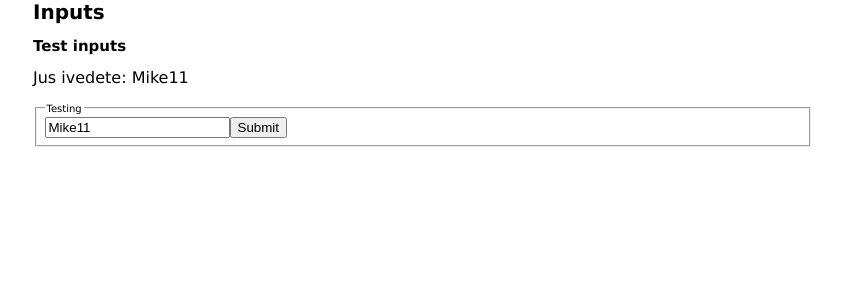
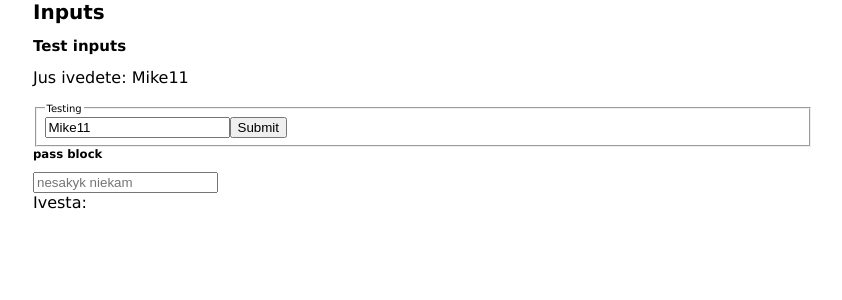
Before and after one commit to MariusCodeAcademy/feu5_04_react_input_form_objState, a React (Vite) app: page / in a window 1280 px wide. Shown: the top 300 px of the page, without its empty margins (217-1059 px from the left). Built offline with nearby package versions, Linux system fonts and the light colour scheme; the HTML template or start-up script is replaced by a standard one.

Commit message:
PassBlock

```diff
--- a/src/App.jsx
+++ b/src/App.jsx
@@ -1,6 +1,7 @@
 import './styles/reset.css';
 import './styles/App.css';
 import InputBlock from './components/InputBlock';
+import PassBlock from './components/PassBlock';
 
 function App() {
   return (
@@ -8,6 +9,7 @@ function App() {
       <h1>Inputs</h1>
 
       <InputBlock />
+      <PassBlock />
     </div>
   );
 }
--- /dev/null
+++ b/src/components/PassBlock.jsx
@@ -0,0 +1,22 @@
+import { useState } from 'react';
+
+export default function PassBlock() {
+  const [passValue, setPassValue] = useState('');
+
+  function inputChangeHandler(event) {
+    setPassValue(event.target.value);
+  }
+
+  return (
+    <div>
+      <h3>pass block</h3>
+      <input
+        value={passValue}
+        onChange={inputChangeHandler}
+        type='password'
+        placeholder='nesakyk niekam'
+      />
+      <p>Ivesta: {passValue}</p>
+    </div>
+  );
+}
```
